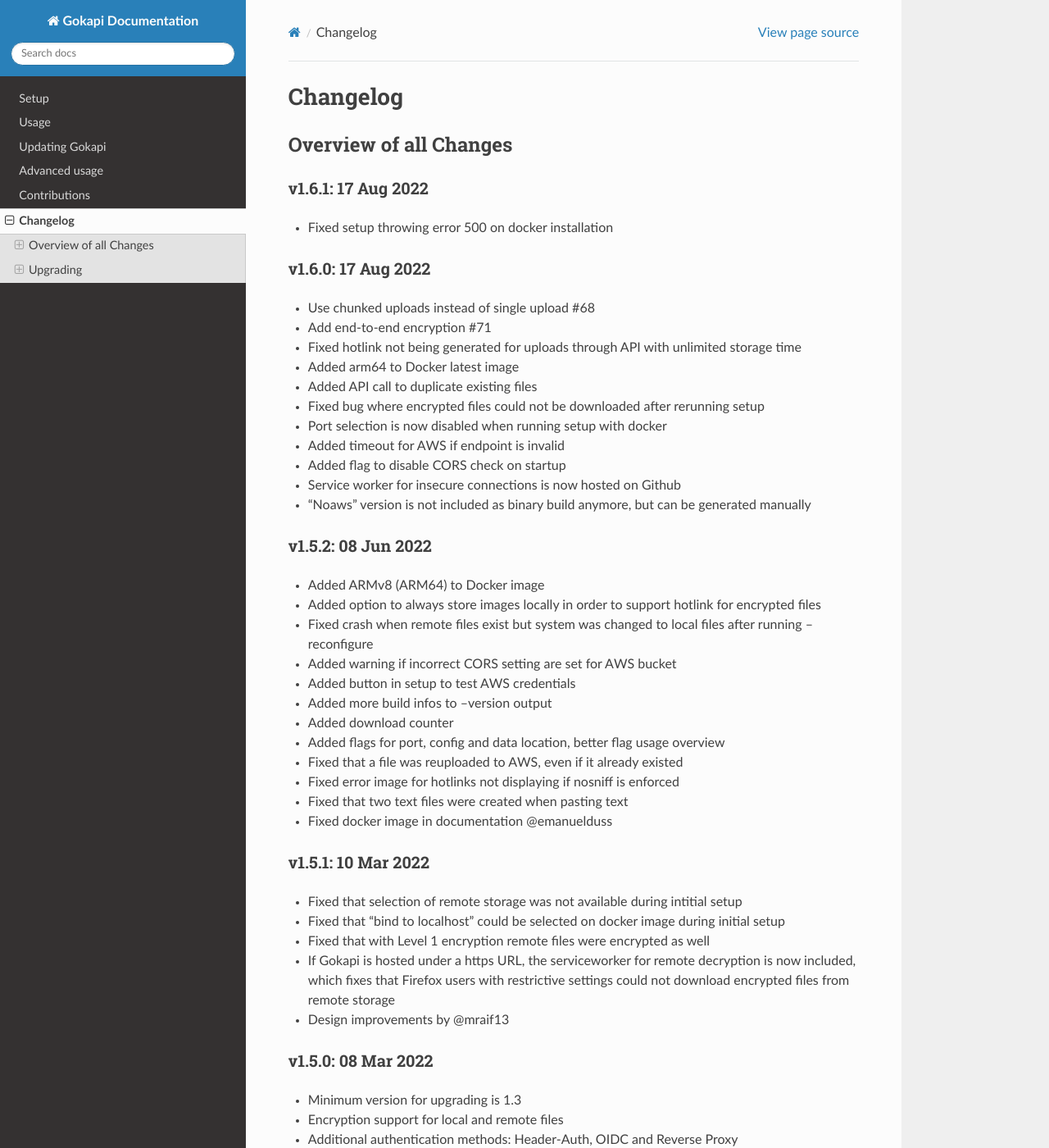
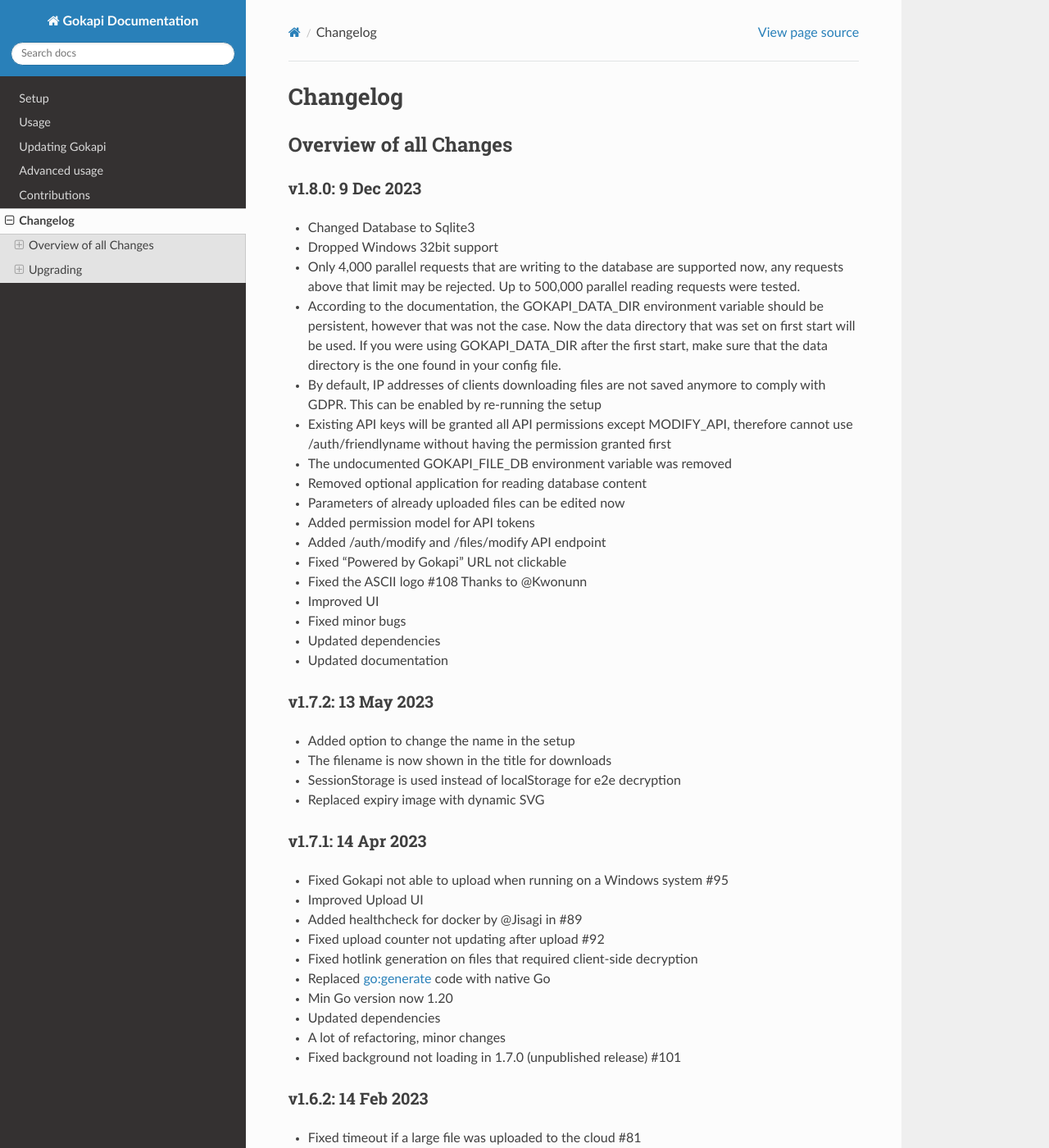
Before and after one commit to Forceu/Gokapi, a Sphinx documentation site: the page built from docs/changelog.rst, in a window 1280 px wide and 1400 px high. Shown: the whole window at 82% size. Built offline with Sphinx 7.4.7 and the Read the Docs theme 2.0.0, drawn with Linux system fonts in a browser that asks for light colours; some of the changed text lies outside the part shown.

Commit message:
Updated changelog

```diff
--- a/docs/changelog.rst
+++ b/docs/changelog.rst
@@ -6,6 +6,56 @@
 
 Overview of all Changes
 -----------------------
+
+v1.8.0: 9 Dec 2023
+^^^^^^^^^^^^^^^^^^^^^^^^^^^^^^^^^^^^^^
+* Changed Database to Sqlite3
+* Dropped Windows 32bit support
+* Only 4,000 parallel requests that are writing to the database are supported now, any requests above that limit may be rejected. Up to 500,000 parallel reading requests were tested.
+* According to the documentation, the GOKAPI_DATA_DIR environment variable should be persistent, however that was not the case. Now the data directory that was set on first start will be used. If you were using GOKAPI_DATA_DIR after the first start, make sure that the data directory is the one found in your config file.
+* By default, IP addresses of clients downloading files are not saved anymore to comply with GDPR. This can be enabled by re-running the setup
+* Existing API keys will be granted all API permissions except MODIFY_API, therefore cannot use /auth/friendlyname without having the permission granted first
+* The undocumented GOKAPI_FILE_DB environment variable was removed
+* Removed optional application for reading database content
+* Parameters of already uploaded files can be edited now
+* Added permission model for API tokens
+* Added /auth/modify and /files/modify API endpoint
+* Fixed "Powered by Gokapi" URL not clickable
+* Fixed the ASCII logo #108 Thanks to @Kwonunn
+* Improved UI
+* Fixed minor bugs
+* Updated dependencies
+* Updated documentation
+
+
+v1.7.2: 13 May 2023
+^^^^^^^^^^^^^^^^^^^^^^^^^^^^^^^^^^^^^^
+* Added option to change the name in the setup
+* The filename is now shown in the title for downloads
+* SessionStorage is used instead of localStorage for e2e decryption
+* Replaced expiry image with dynamic SVG
+
+
+v1.7.1: 14 Apr 2023
+^^^^^^^^^^^^^^^^^^^^^^^^^^^^^^^^^^^^^^
+* Fixed Gokapi not able to upload when running on a Windows system #95
+* Improved Upload UI
+* Added healthcheck for docker by @Jisagi in #89
+* Fixed upload counter not updating after upload #92
+* Fixed hotlink generation on files that required client-side decryption
+* Replaced go:generate code with native Go
+* Min Go version now 1.20
+* Updated dependencies
+* A lot of refactoring, minor changes
+* Fixed background not loading in 1.7.0 (unpublished release) #101
+
+v1.6.2: 14 Feb 2023
+^^^^^^^^^^^^^^^^^^^^^^^^^^^^^^^^^^^^^^
+* Fixed timeout if a large file was uploaded to the cloud #81
+* File overview is now sortable and searchable
+* Added log viewer
+* Updated Go to 1.20
+* Other minor changes and fixes
 
 v1.6.1: 17 Aug 2022
 ^^^^^^^^^^^^^^^^^^^^^^^^^^^^^^^^^^^^^^
@@ -128,6 +178,12 @@
 Upgrading
 -----------------------
 
+Upgrading to 1.8
+^^^^^^^^^^^^^^^^^^
+
+* You need to update to Gokapi 1.7 before updating to Gokapi 1.8
+* With this release, the old key-value database was changed to sqlite3. Please backup all Gokapi data before installing this release. On first start, the old database will be migrated and all users will be logged out.
+
 Upgrading to 1.5
 ^^^^^^^^^^^^^^^^^^
 
```
